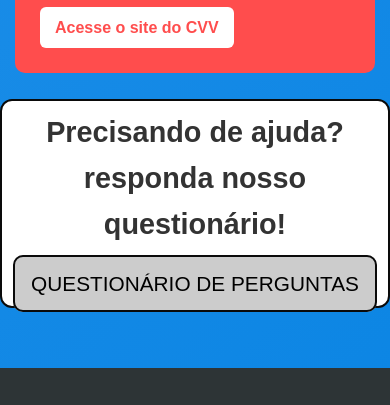
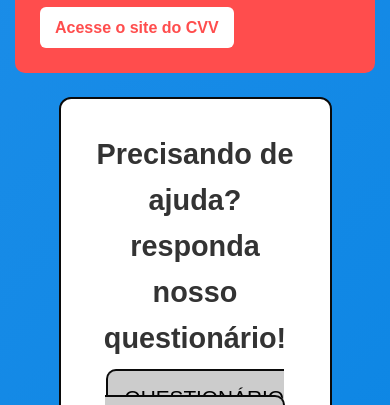
Before and after one commit to DaviMariano123/screen-off01, a plain HTML site: page vicio.html in a window 390 px wide. Shown: the part 6247-6652 px from the top of the page. Drawn offline with Linux system fonts and the light colour scheme.

Commit message:
responsividade

```diff
--- a/css/maleficios.css
+++ b/css/maleficios.css
@@ -190,4 +190,7 @@ nav {
   .titulo-pagina {
     font-size: 28px;
   }
+  .questionario {
+    padding: 2rem;
+  }
 }
--- a/css/vicio.css
+++ b/css/vicio.css
@@ -345,7 +345,7 @@ section.cartao-dica h4,
   padding: 2vw;
   border-radius: 12px;
   border: 2px solid #0a0a0a;
-  margin: 1.5vw 0 0 0;
+  margin: 1vw 15vw;
 }
 .questionario p {
   font-size: 1.8rem;
@@ -415,4 +415,8 @@ section.cartao-dica h4,
   .numero-estatistica {
     font-size: 36px;
   }
+
+ .questionario {
+  padding: 2rem;
+ }
 }
```
Also changed, not shown: 1 other file.
